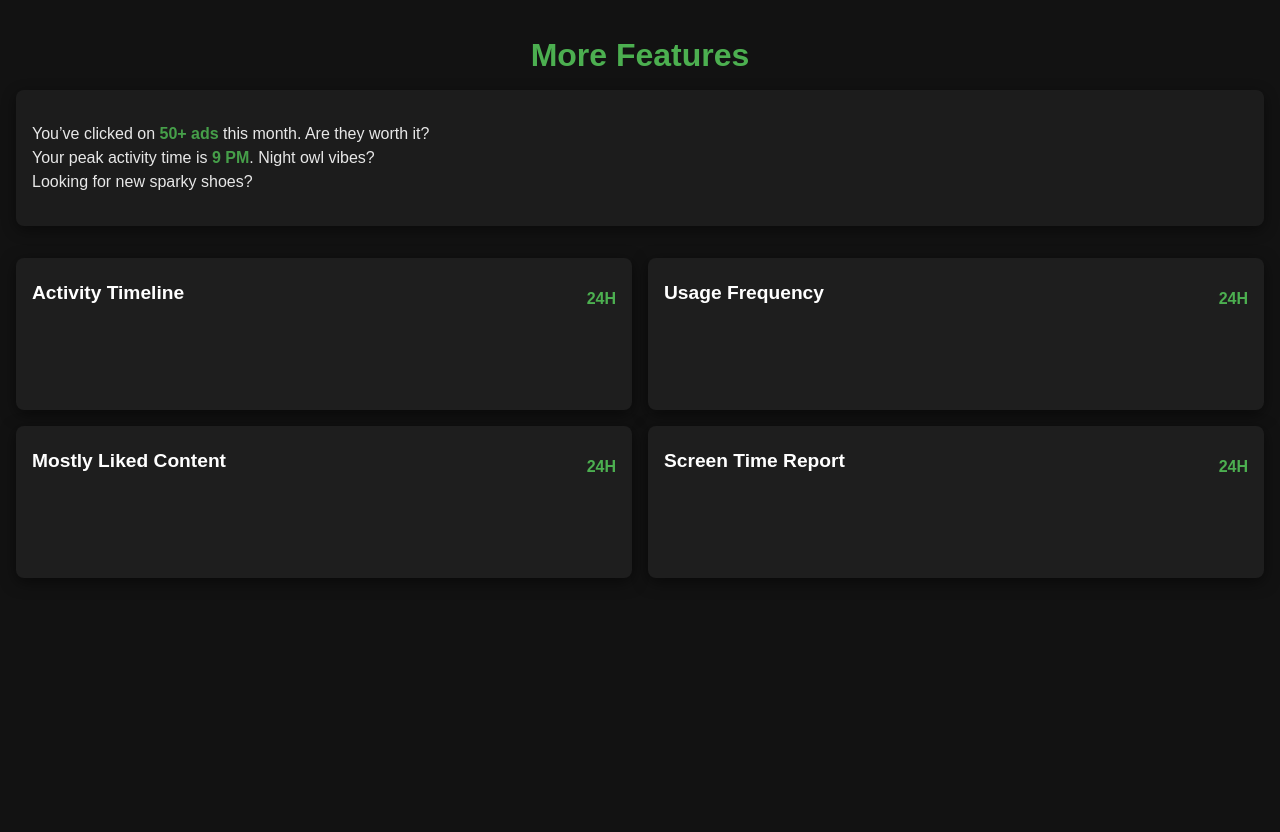
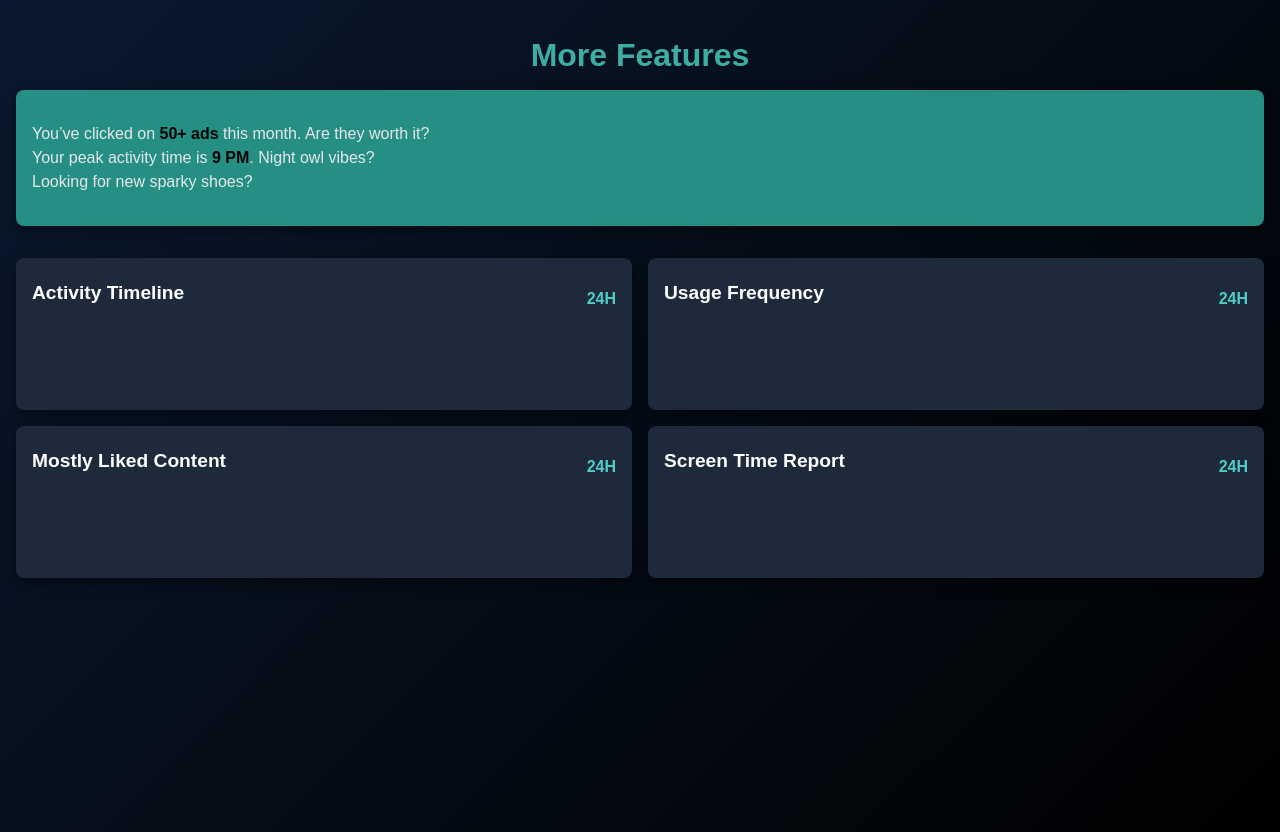
Before and after one commit to Himanshu145505/DigiBuddy, a React (Create React App) app: page /other in a window 1280 px wide. Built offline with nearby package versions, Linux system fonts and the light colour scheme.

Commit message:
Update Other.css

```diff
--- a/src/styles/Other.css
+++ b/src/styles/Other.css
@@ -3,7 +3,7 @@
 .other-page {
   height: 100vh;
   padding: 1rem;
-    background: #121212;
+  background: linear-gradient(135deg, #0a192f, #000000);
   color: #ffffff;
   font-family: Arial, sans-serif;
 }
@@ -16,11 +16,11 @@
 .other-header h1 {
   font-size: 2rem;
   margin-bottom: 1rem;
-    color: #4caf50; /* Green header */
+  color: #3caea3; /* Green header */
 }
 
 .highlight-box {
-    background: #1e1e1e;
+  background: #2a9d8f;
   padding: 1rem;
   border-radius: 8px;
   box-shadow: 0 4px 15px rgba(0, 0, 0, 0.5);
@@ -31,7 +31,7 @@
 }
 
 .highlight-box b {
-    color: #4caf50; /* Green highlights */
+  color: black; /* Green highlights */
 }
 
 .feature-list {
@@ -47,7 +47,7 @@
 }
 
 .feature-card {
-    background: #1e1e1e;
+  background: #1e2a3b;
   padding: 1rem;
   border-radius: 8px;
   text-align: left;
@@ -59,7 +59,7 @@
 }
 
 .feature-card:hover {
-    background: #2a2a2a;
+  background: #2a9d8f;
 }
 
 .feature-title {
@@ -77,5 +77,5 @@
 .feature-title .time {
   font-size: 1rem;
   font-weight: bold;
-    color: #4caf50;
+  color: #4ecdc4;
 }
```
Lines whose indentation alone changed are shown as unchanged.
